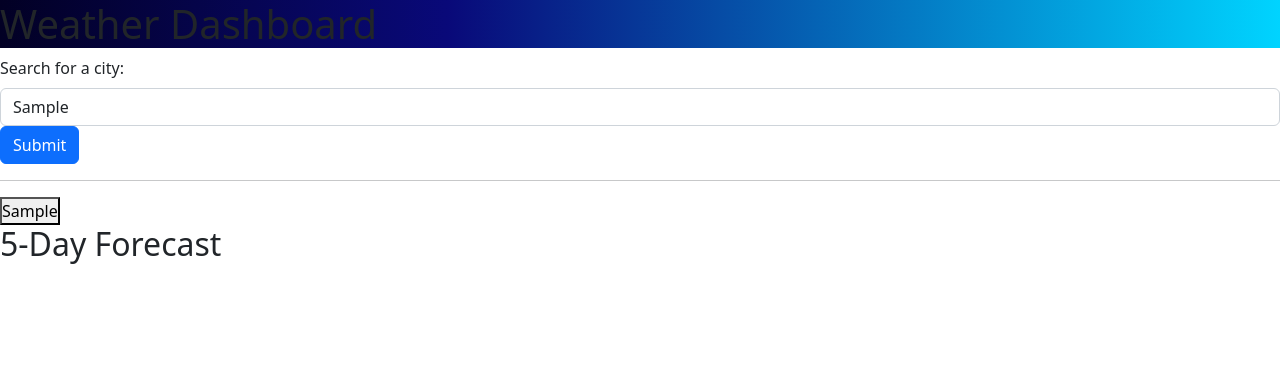
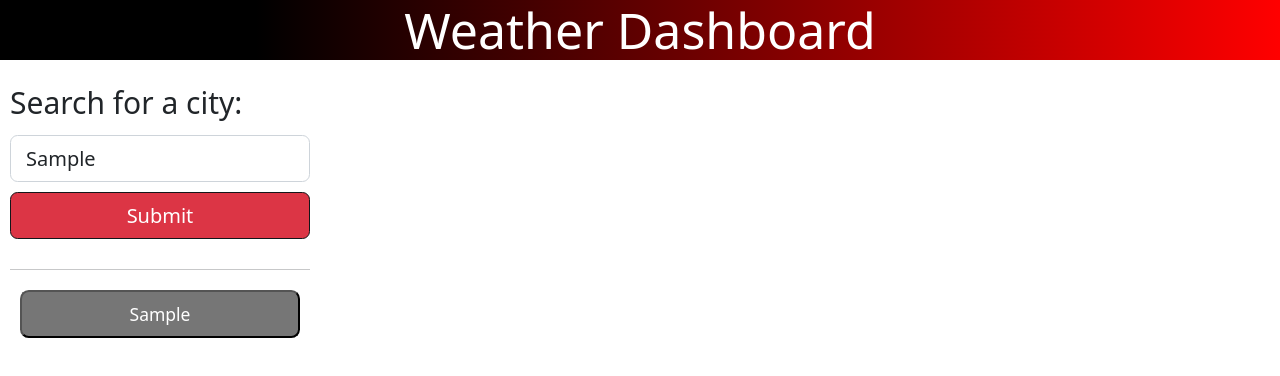
Before and after one commit to victorlmorales/Weather-Dashboard, a plain HTML site: page index.html in a window 1280 px wide. Both pictures are taken after typing "Sample" into the empty fields and a click on the button "Submit". Drawn offline with nearby package versions, Linux system fonts and the light colour scheme; no server answers.

Commit message:
Finalized CSS

```diff
--- a/assets/css/styles.css
+++ b/assets/css/styles.css
@@ -1,9 +1,114 @@
 * {
     box-sizing: border-box;
-    margin: 0;
-    padding: 0;
+    font-size: 20px;
 }
 
 header {
-    background: linear-gradient(90deg, rgba(2,0,36,1) 0%, rgba(9,9,121,1) 35%, rgba(0,212,255,1) 100%);
+    height: 50%;
+    font-size: 4rem;
+    background: linear-gradient(90deg, rgba(0,0,0,1) 20%, rgba(255,0,0,1) 100%);
+    color: white;
+    text-align: center;
 }
+
+#primary-container {
+    display: flex;
+    flex-direction: row;
+    padding-top: 0.5rem;
+}
+
+/* input and submit button */
+.form-label {
+    font-size: 1.5rem;
+    font-weight: 500;
+    padding-left: 0.5rem;
+}
+
+/* form and cities previously viewed cities */
+.btn {
+    width: 100%;
+}
+
+.btn-primary{
+    --bs-btn-bg: #dc3545;
+    --bs-btn-border-color: #141619;
+    --bs-btn-hover-bg: #dc3545;
+    --bs-btn-active-bg: #dc3545;
+}
+
+#line {
+    width: 94%;
+    margin:0 auto;
+    display: none;
+}
+
+#search-history {
+    height: 100%;
+    display: flex;
+    flex-direction: column;
+    padding-left: 0.5rem;
+    padding-right: 0.5rem;
+    padding-top: 0.5rem;
+}
+
+#search-results {
+    display: flex;
+    flex-direction: column;
+    width: 25%;
+}
+
+.search {
+    background-color: #767676;
+    color: #ffffff;
+    border-radius: .5em;
+    padding: .5em 1em;
+    font-size: 17.5px;
+}
+
+button {
+    margin: .5rem;
+}
+
+.holder {
+    padding-left: 0.5rem;
+    padding-right: 0.5rem;
+    display: flex;
+    flex-direction: column;
+    align-items: center;
+}
+
+/* current weather and 5-day forecast */
+#weather-section {
+    display: flex;
+    flex-direction: column;
+    width: 70%;
+    padding-right: 0.5rem;
+}
+
+#current-weather {
+    display: none;
+    border: 2px solid black;
+    height: fit-content;
+    padding: 1rem;
+}
+
+#forecast-container {
+    display: none;
+    padding-top: 1rem;
+}
+
+#forecast-card-container {
+    display: flex;
+    flex-direction: row;
+    justify-content: space-between;
+}
+
+.col-2 {
+    background-color: #898989;
+    color: #F2F2F2;
+    border: #F2F2F2 2px solid;
+    text-align: center;
+    width: 17.5%;
+    padding: 0.5rem;
+    margin: .5rem;
+}
```
